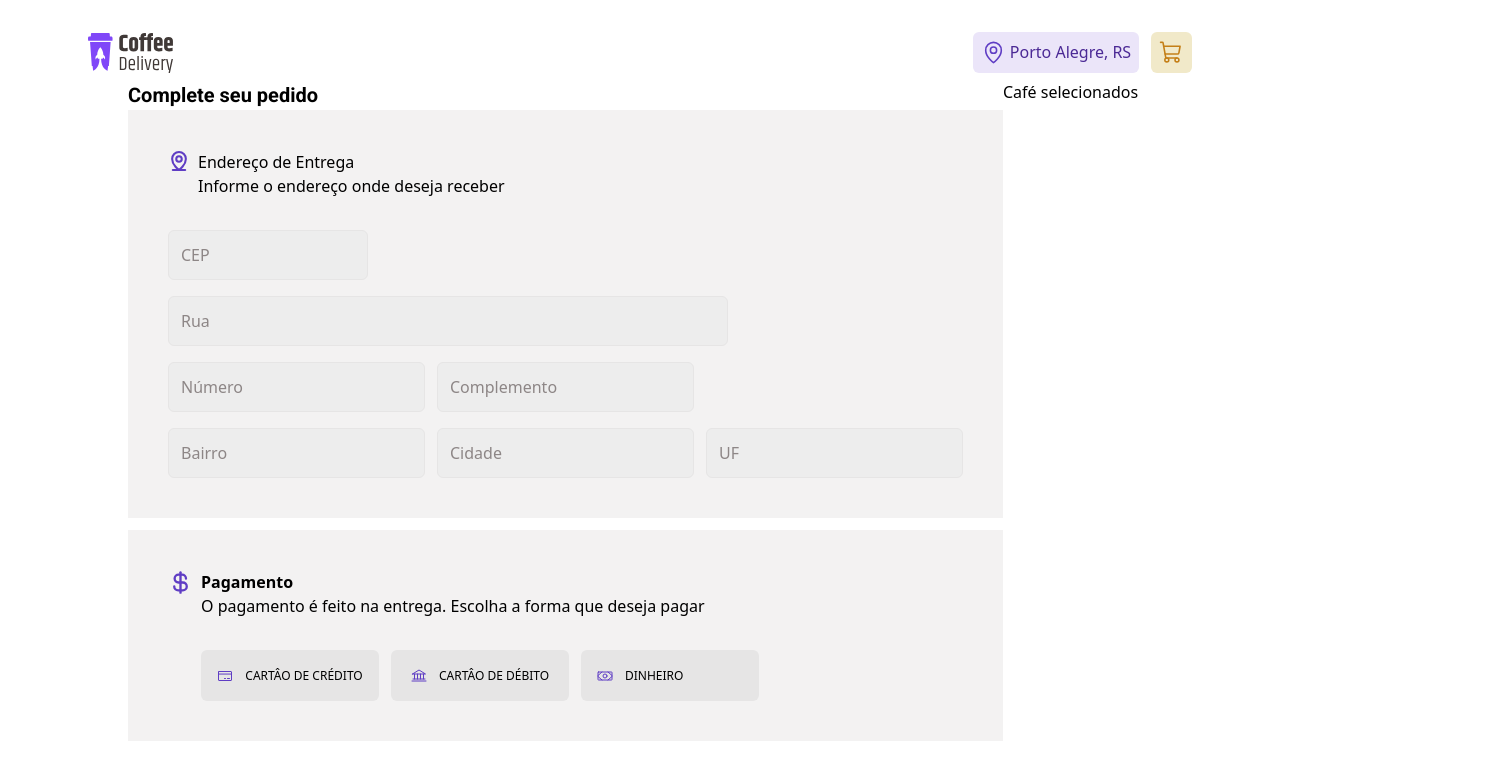
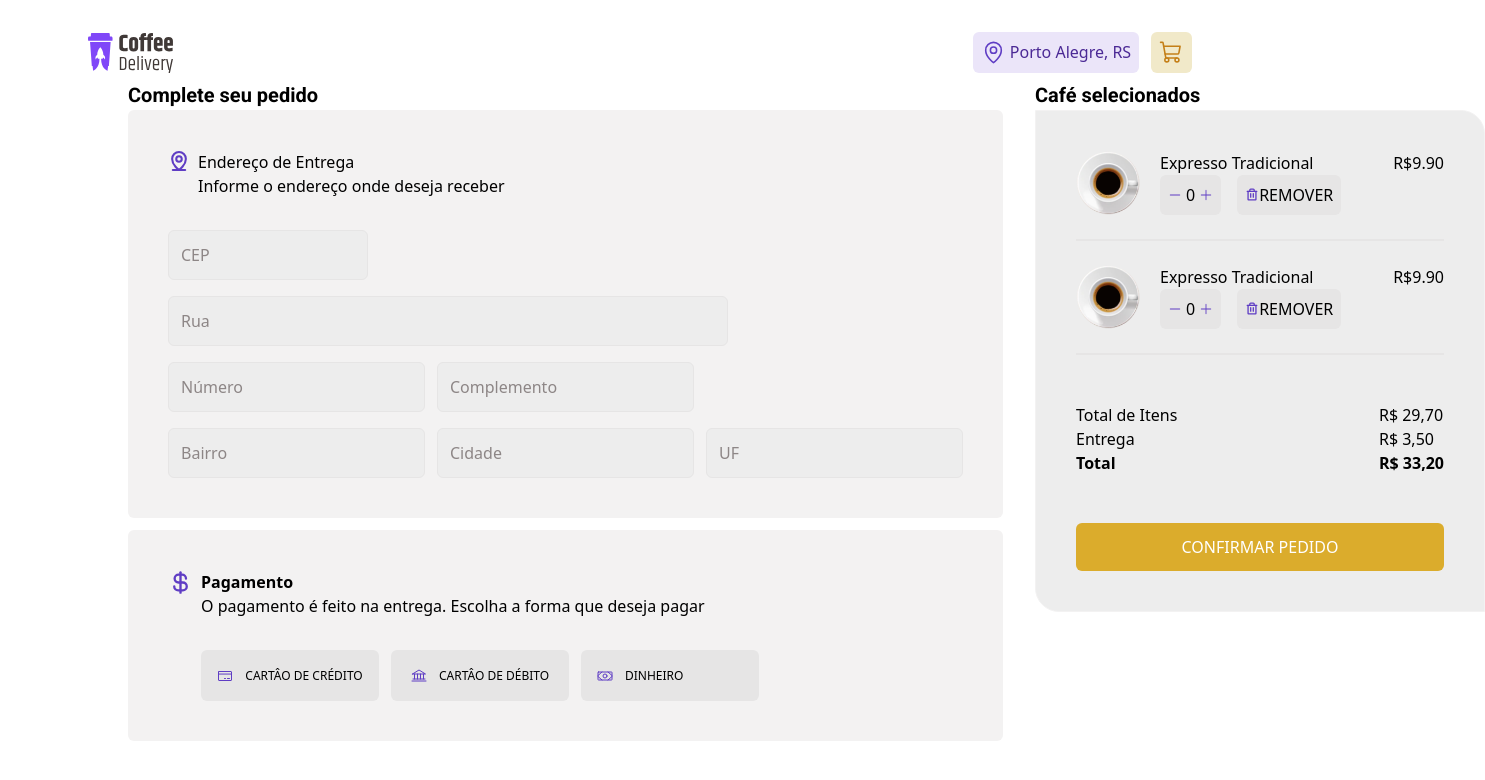
Before and after one commit to mateussk83/Coffe-Delivery, a React (Vite) app: page /checkout in a window 1280 px wide. Shown: the top 780 px of the page, 1485 px wide, since content can reach past the window. Built offline with nearby package versions, Linux system fonts and the light colour scheme; a web font is replaced by a local one.

Commit message:
finished html in css Checkout

```diff
--- a/src/components/Card.tsx
+++ b/src/components/Card.tsx
@@ -1,4 +1,4 @@
-import { Minus, Plus, ShoppingCart } from "phosphor-react";
+import { Minus, Plus, ShoppingCart, Trash } from "phosphor-react";
 import { useState } from "react";
 import cafeTradicional from "../assets/cafeTradicional.png"
 
@@ -7,17 +7,18 @@ interface CardProps {
  img: string;
  title: string;
  price: string;
- caracters:string[] ;
+ caracters: string[];
+ type: string;
 }
-export function Card({ description, img, title, price, caracters }:CardProps) {
+export function Card({ description, img, title, price, caracters, type }: CardProps) {
 
-const [countProduct, setCountProduct ] = useState(0)
+ const [countProduct, setCountProduct] = useState(0)
 
  function AppendCountProduct() {
   setCountProduct(countProduct + 1)
  }
  function RemoveCountProduct() {
- if(countProduct > 0 ){
+  if (countProduct > 0) {
    setCountProduct(countProduct - 1)
   }
  }
@@ -26,8 +27,12 @@ function registerCart() {
 
  }
  return (
+  <div>
+   {
+    type == 'home'
+     ?
      <div className="flex flex-col text-center justify-center items-center w-[256px] h-[310px] bg-gray-200 border-none rounded-tr-3xl rounded-bl-3xl">
-   <img src={cafeTradicional} alt="" className="max-w-[120px] mt-[-1.5rem]"/>
+      <img src={cafeTradicional} alt="" className="max-w-[120px] mt-[-1.5rem]" />
       <div className="flex gap-1">
        {caracters.map(caracter => {
         return (
@@ -55,5 +60,36 @@ function registerCart() {
        </a>
       </div>
      </div>
+
+     :
+
+     <div className="flex bg-gray-300 w-[368px] justify-between border border-b-2 border-gray-400 border-t-0 border-r-0 border-l-0 pb-6">
+
+      <div className="flex ">
+      <img className="w-16 h-16" src={cafeTradicional} alt="" />
+
+       <div className="flex flex-col">
+
+        <span className="ml-5">Expresso Tradicional</span>
+
+        <div className="flex gap-2">
+         <div className="p-2 rounded-md flex justify-center items-center ml-5 mr-2 bg-gray-400">
+         <a onClick={RemoveCountProduct} className="mr-1 "><Minus size={14} color="#5f3dc4" weight="fill" /></a>
+         <span>{countProduct}</span>
+         <a onClick={AppendCountProduct} className="ml-1"><Plus size={14} color="#5f3dc4" weight="fill" /></a>
+         </div>
+        <div className="flex">
+        <a href="" className="p-2 flex justify-center items-center rounded-md bg-gray-400"><Trash size={14} color="#5f3dc4" weight="bold" />REMOVER</a>
+        </div>
+       </div>
+       </div>
+      </div>
+      <div className="">
+      <span>R$9.90</span>
+      </div>
+     </div>
+   }
+  </div>
+
  )
 }
--- a/src/pages/Checkout.tsx
+++ b/src/pages/Checkout.tsx
@@ -1,14 +1,17 @@
 import { Bank, CreditCard, CurrencyDollar, MapPinLine, Money } from "phosphor-react";
+import { Card } from "../components/Card";
 
 export function Checkout() {
  return (
-  <div className="flex px-[8rem]">
+  <form id="checkout" action="">
+
+  <div id="adress" className="flex px-[8rem]">
    <div>
 
     <h1 className="font-bold text-lg">Complete seu pedido</h1>
-    <div className="flex flex-col">
+    <div className="flex flex-col pr-8">
 
-     <form action="" className="flex flex-col p-10 bg-gray-200">
+     <div className="flex flex-col p-10 bg-gray-200 rounded-md">
       <div className="flex items-start justify-start gap-2">
        <label htmlFor=""><MapPinLine size={22} color="#5f3dc4" weight="bold" /></label>
        <div className="flex flex-col">
@@ -27,17 +30,17 @@ export function Checkout() {
        <input type="text" className="bg-gray-300 text-gray-600 border  border-gray-400 p-3 rounded-md placeholder:text-gray-600" placeholder="Cidade" />
        <input type="text" className="bg-gray-300 text-gray-600 border  border-gray-400 p-3 rounded-md placeholder:text-gray-600" placeholder="UF" />
       </div>
-     </form>
-     <div className="flex bg-gray-200 mt-3 p-10">
+     </div>
+     <div className="flex bg-gray-200 mt-3 p-10 rounded-md">
       <div className="flex gap-2 ">
        <CurrencyDollar size={25} color="#5f3dc4" weight="bold" />
        <div className="flex-col flex ">
         <strong>Pagamento</strong>
         <span>O pagamento é feito na entrega. Escolha a forma que deseja pagar</span>
         <div className="flex items-center justify-center gap-3 pt-8">
-         <a href="" className="font-normal flex items-center justify-center bg-gray-400 text-xs p-4 w-[178px] h-[51px] border-none rounded-md gap-3"><CreditCard size={16} color="#5f3dc4"/>CARTÂO DE CRÉDITO</a>
-         <a href="" className="font-normal flex items-center justify-center bg-gray-400 text-xs p-4 w-[178px] h-[51px] border-none rounded-md gap-3"><Bank size={16} color="#5f3dc4"/>CARTÂO DE DÉBITO</a>
-         <a href="" className="font-normal flex items-center justify-start text-start bg-gray-400 text-xs p-4 w-[178px] h-[51px] border-none rounded-md gap-3"><Money size={16} color="#5f3dc4"/>DINHEIRO</a>
+         <a className="font-normal flex items-center justify-center duration-200  bg-gray-400 text-xs p-4 w-[178px] h-[51px] rounded-md gap-3 hover:bg-gray-500 focus:border-blue-500 focus:border-solid focus:border"><CreditCard size={16} color="#5f3dc4"/>CARTÂO DE CRÉDITO</a>
+         <a className="font-normal flex items-center justify-center duration-200  bg-gray-400 text-xs p-4 w-[178px] h-[51px] border-none rounded-md gap-3 hover:bg-gray-500 focus:border-blue-500 focus:border-solid focus:border"><Bank size={16} color="#5f3dc4"/>CARTÂO DE DÉBITO</a>
+         <a className="font-normal flex items-center justify-start text-start duration-200  bg-gray-400 text-xs p-4 w-[178px] h-[51px] border-none rounded-md gap-3 hover:bg-gray-500 focus:border-blue-500 focus:border-solid focus:border"><Money size={16} color="#5f3dc4"/>DINHEIRO</a>
         </div>
        </div>
       </div>
@@ -45,9 +48,32 @@ export function Checkout() {
     </div>
    </div>
    <div>
-    <h1>Café selecionados</h1>
+    <h1 className="font-bold text-lg">Café selecionados</h1>
+    <div className="bg-gray-300 rounded-tr-3xl rounded-bl-3xl border border-bottom p-10 flex flex-col gap-12">
+    <div className="">
+    <Card type="buy" description="" img="" price='' title='' caracters={['']} />
+    <div className="pt-6">
+    <Card type="buy" description="" img="" price='' title='' caracters={['']} />
+    </div>
+    </div>
+    <div className="flex justify-between">
 
+    <div className="flex flex-col">
+   <span>Total de Itens</span>
+   <span>Entrega</span>
+   <strong>Total</strong>
+   </div>
+    <div className="flex flex-col">
+     <span>R$ 29,70</span>
+     <span>R$ 3,50</span>
+     <strong>R$ 33,20</strong>
+     </div>
+
+    </div>
+   <a href="" className="p-3 flex text-center justify-center bg-yellow-500 text-white rounded-md hover:bg-yellow-700 duration-200 ">CONFIRMAR PEDIDO</a>
+    </div>
    </div>
   </div>
+  </form>
  )
 }
--- a/src/pages/Home.tsx
+++ b/src/pages/Home.tsx
@@ -159,7 +159,7 @@ export function Home() {
    <div className="pt-12 grid grid-cols-4 gap-8 gap-y-20 content-center ">
   {Coffes.map(coffeNow => {
     return (
-      <Card description={coffeNow.description} img={coffeNow.img} price={coffeNow.price} title={coffeNow.title} caracters={coffeNow.caracter}/>
+      <Card type="home" description={coffeNow.description} img={coffeNow.img} price={coffeNow.price} title={coffeNow.title} caracters={coffeNow.caracter}/>
     )
   })}
   </div>
--- /dev/null
+++ b/src/pages/Success.tsx
@@ -0,0 +1,7 @@
+export function Success() {
+ return (
+  <div>
+   <h1>Success</h1>
+  </div>
+ )
+}
--- a/tailwind.config.cjs
+++ b/tailwind.config.cjs
@@ -15,6 +15,9 @@ module.exports = {
       '3xl' : '32px'
     },
     colors: {
+    white:
+      '#FFF'
+    ,
      yellow: {
       700: '#C47F17',
       500: '#DBAC2C',
```
Lines whose indentation alone changed are shown as unchanged.
